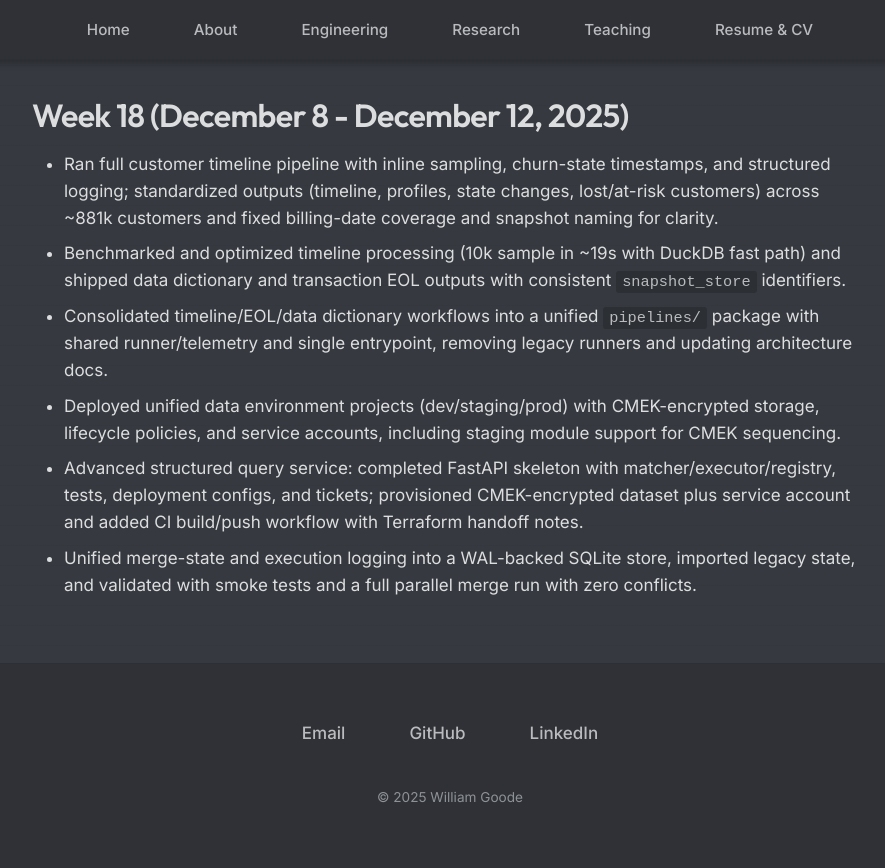
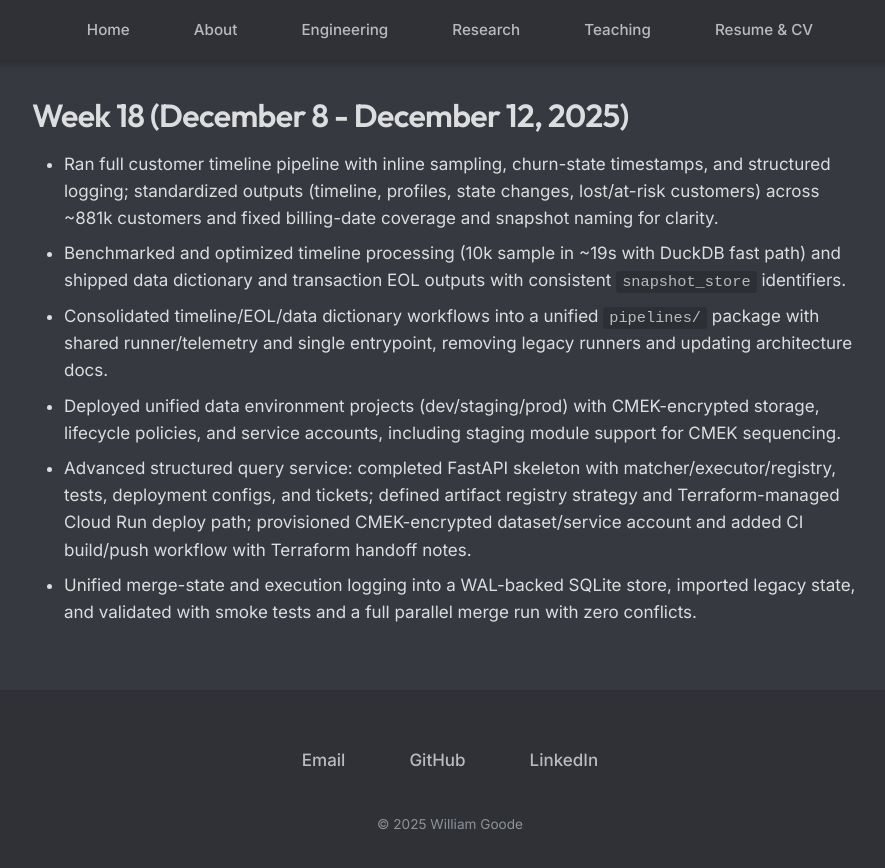
Before and after one commit to william-goode/william-goode.github.io, a Jekyll site: the page built from journal/20250811-current.md, in a window 1280 px wide and 900 px high, scrolled down 10274 px. Shown: the top 868 px of the window, without its empty margins (190-1075 px from the left). Built offline with Jekyll 4.4.1, drawn with Linux system fonts in a browser that asks for light colours; our own code applies the rules of GitHub Pages for plain Markdown files.

Commit message:
straggler report for 12-8 through 12-12

```diff
--- a/journal/20250811-current.md
+++ b/journal/20250811-current.md
@@ -241,5 +241,5 @@ Human-written: the marks the first time of genuinely answering a client question
 * Benchmarked and optimized timeline processing (10k sample in ~19s with DuckDB fast path) and shipped data dictionary and transaction EOL outputs with consistent `snapshot_store` identifiers.
 * Consolidated timeline/EOL/data dictionary workflows into a unified `pipelines/` package with shared runner/telemetry and single entrypoint, removing legacy runners and updating architecture docs.
 * Deployed unified data environment projects (dev/staging/prod) with CMEK-encrypted storage, lifecycle policies, and service accounts, including staging module support for CMEK sequencing.
-* Advanced structured query service: completed FastAPI skeleton with matcher/executor/registry, tests, deployment configs, and tickets; provisioned CMEK-encrypted dataset plus service account and added CI build/push workflow with Terraform handoff notes.
+* Advanced structured query service: completed FastAPI skeleton with matcher/executor/registry, tests, deployment configs, and tickets; defined artifact registry strategy and Terraform-managed Cloud Run deploy path; provisioned CMEK-encrypted dataset/service account and added CI build/push workflow with Terraform handoff notes.
 * Unified merge-state and execution logging into a WAL-backed SQLite store, imported legacy state, and validated with smoke tests and a full parallel merge run with zero conflicts.
```
